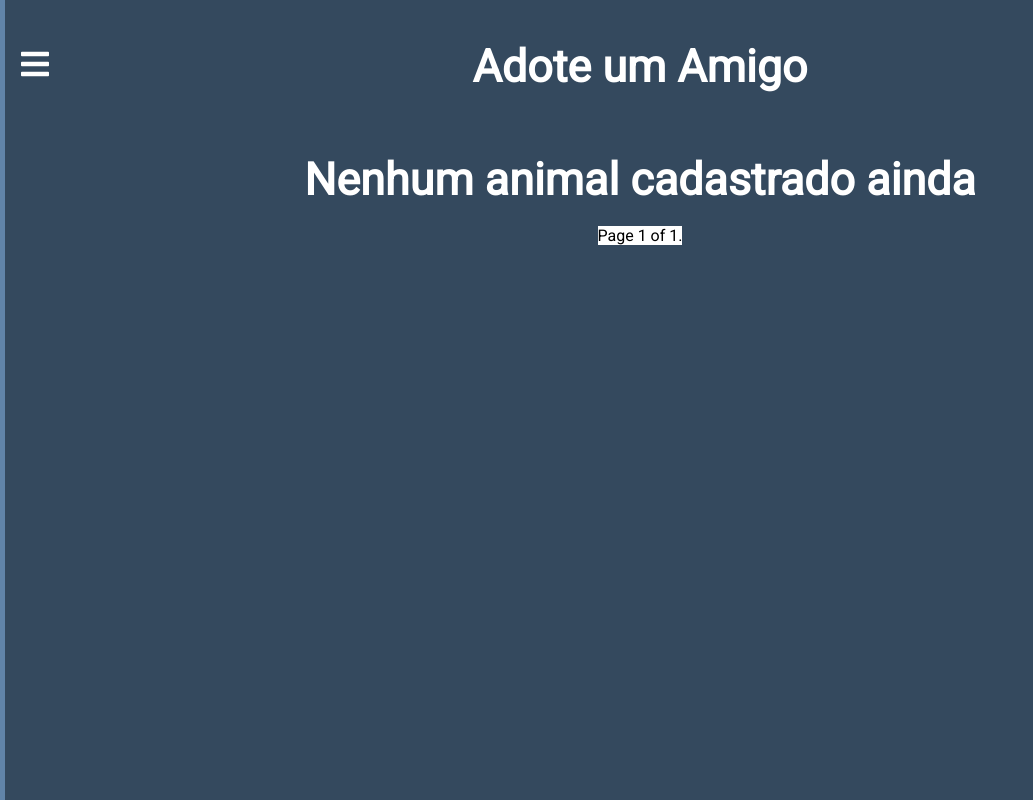
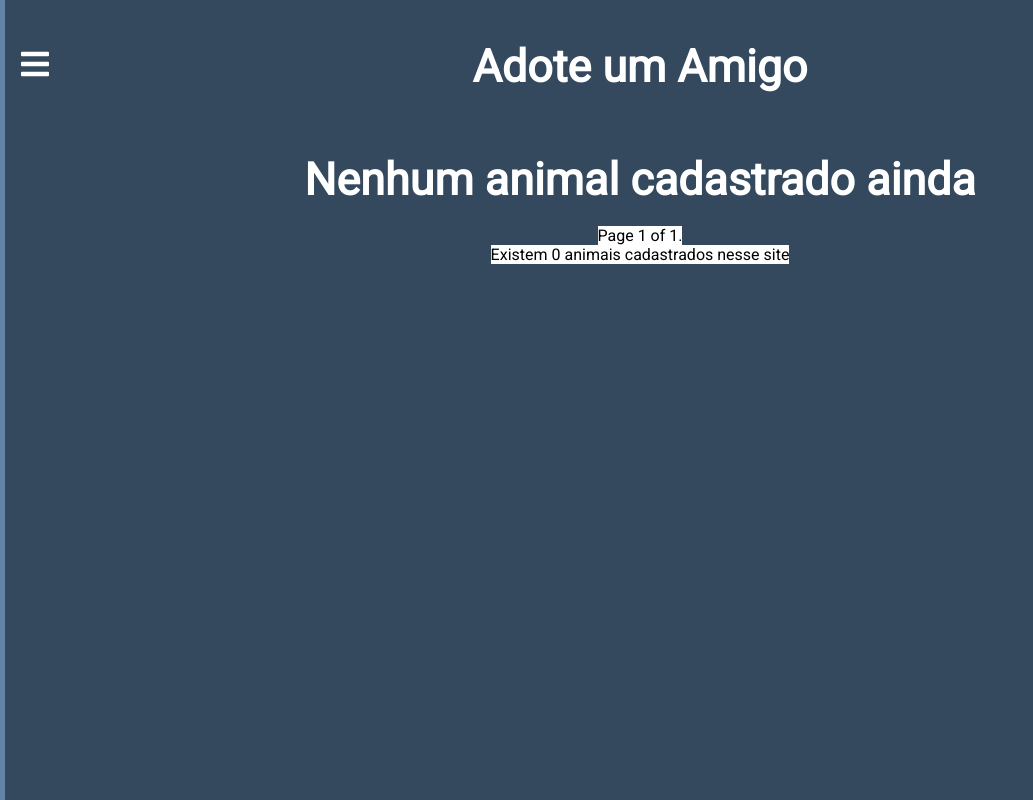
Before and after one commit to leonardofguedes/Adopt-Pet, a Django app: page / in a window 1280 px wide. Shown: the whole page, without its empty margins (0-1033 px from the left). Run offline with Django 3.2, Linux system fonts and the light colour scheme; data that the repository does not hold is empty.

Commit message:
Adicionando a tag1 ao pagination

```diff
--- a/dogncat/templates/dogncat/partials/pagination.html
+++ b/dogncat/templates/dogncat/partials/pagination.html
@@ -1,3 +1,4 @@
+{% load animals_tag %}
 <div class="pagination">
     <span class="step-links">
         {% if page.has_previous %}
@@ -11,3 +12,4 @@
     {% endif %}
     </span>
 </div>
+<span class="tag1">Existem {% total_animals %} animais cadastrados nesse site</span>
```
